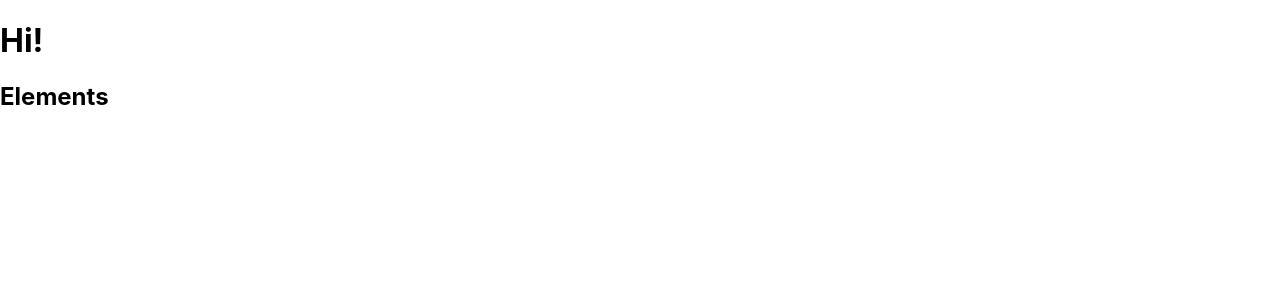
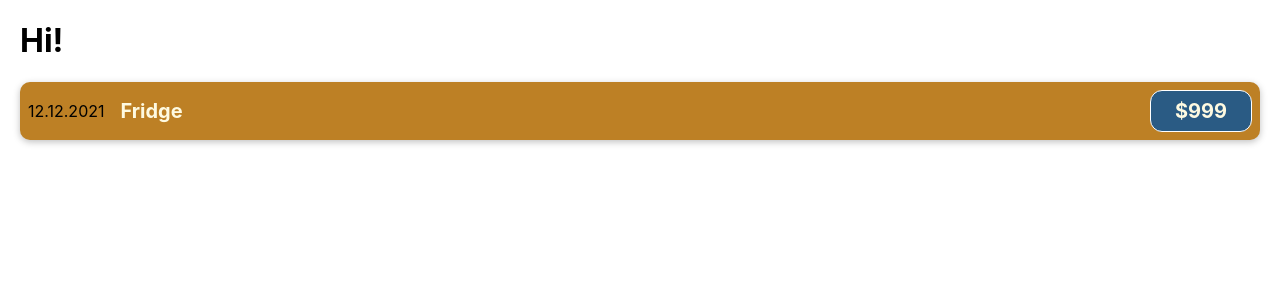
Before and after one commit to brestok-1/React-ToDo, a JavaScript app: page / in a window 1280 px wide. Shown: the top 300 px of the page. Built offline with nearby package versions, Linux system fonts and the light colour scheme.

Commit message:
create CostItem component

```diff
--- /dev/null
+++ b/src/components/CostItem.css
@@ -0,0 +1,55 @@
+.cost-item {
+    display: flex;
+    justify-content: space-between;
+    align-items: center;
+    padding: 0.5rem;
+    margin: 1rem 0;
+    background-color: #bd8025;
+    border-radius: 10px;
+    box-shadow: 0 2px 7px rgba(0, 0, 0, 0.25);
+}
+
+.cost-item__description {
+    display: flex;
+    flex-direction: column;
+    gap: 1rem;
+    align-items: flex-end;
+    flex-flow: column-reverse;
+    justify-content: flex-start;
+    flex: 1;
+}
+
+.cost-item h2 {
+    font-size: 1rem;
+    flex: 1;
+    margin: 0 1rem;
+    color: #fefae1;
+}
+
+.cost-item__price {
+    font-size: 1rem;
+    font-weight: bold;
+    color: #fefae1;
+    background-color: #2a5b84;
+    border: 1px solid white;
+    padding: 0.5rem;
+    border-radius: 12px;
+}
+
+@media (min-width: 580px) {
+    .cost-item__description {
+        flex-direction: row;
+        align-items: center;
+        justify-content: flex-start;
+        flex: 1;
+    }
+
+    .cost-item__description h2 {
+        font-size: 1.25rem;
+    }
+
+    .cost-item__price {
+        font-size: 1.25rem;
+        padding: 0.5rem 1.5rem;
+    }
+}
--- a/src/components/CostItem.js
+++ b/src/components/CostItem.js
@@ -1,6 +1,14 @@
-function CostItem(){
+import './CostItem.css'
+
+function CostItem() {
     return (
-        <h2>Elements</h2>
+        <div className={'cost-item'}>
+            <div>12.12.2021</div>
+            <div className={'cost-item__description'}>
+                <h2>Fridge</h2>
+                <div className={'cost-item__price'}>$999</div>
+            </div>
+        </div>
     )
 }
 
--- a/src/index.css
+++ b/src/index.css
@@ -1,5 +1,5 @@
 body {
-  margin: 0;
+  margin: 20px;
   font-family: -apple-system, BlinkMacSystemFont, 'Segoe UI', 'Roboto', 'Oxygen',
     'Ubuntu', 'Cantarell', 'Fira Sans', 'Droid Sans', 'Helvetica Neue',
     sans-serif;
```
